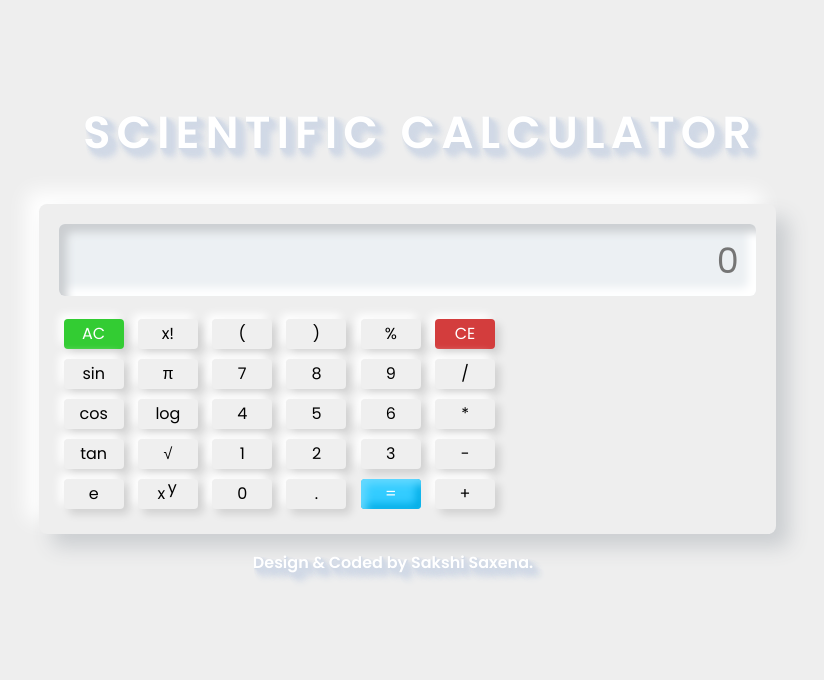
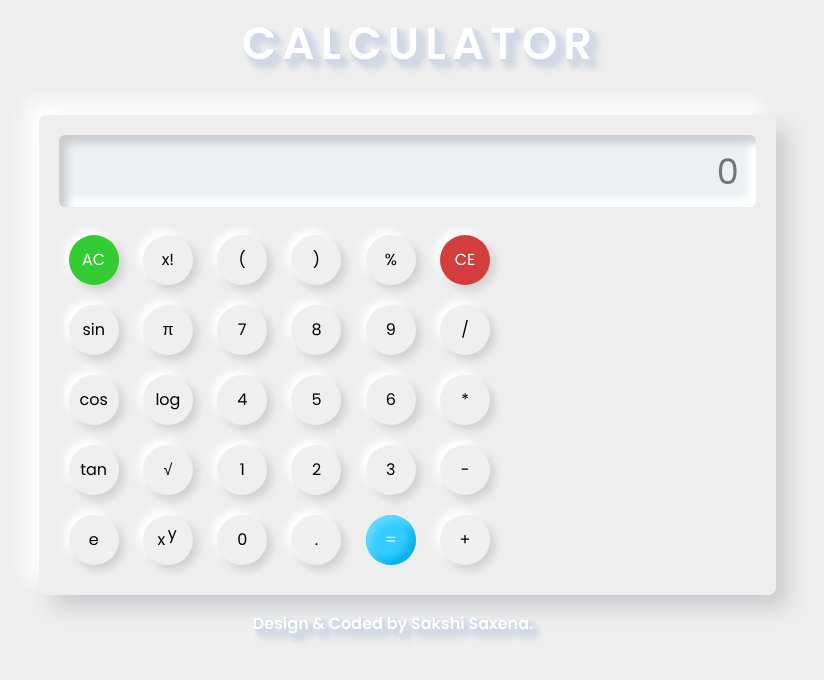
Before and after one commit to Sakshi-Saxena/LGMVIP-Web-Calculator, a plain HTML site: page index.html in a window 1280 px wide. Shown: the whole page, without its empty margins (247-1071 px from the left). Drawn offline with Linux system fonts and the light colour scheme.

Commit message:
final commit

```diff
--- a/index.html
+++ b/index.html
@@ -8,7 +8,7 @@
     <link rel="stylesheet" href="style.css">
 </head>
 <body>
-    <h2>Scientific Calculator</h2>
+    <h2>Calculator</h2>
     <div class="container">
         <div class="display">
             <input id="screen" type="text" placeholder="0">
--- a/style.css
+++ b/style.css
@@ -12,10 +12,12 @@ body {
         min-height: 100vh;
         user-select: none;
         background: #eeeeee;
+
     }
 
     .container
-    {   margin-left: 1.8em;
+    {
+        margin-left: 1.8em;
         padding: 20px;
         border-radius: 8px;
         box-shadow: 13px 13px 20px #cbced1,
@@ -25,7 +27,7 @@ body {
     .content
     {
         width: 100%;
-        margin-top: 1.7em;
+        margin-top: 1em;
         display: flex;
         justify-content: center;
         align-items: center;
@@ -34,13 +36,13 @@ body {
 
     .row button
     {
-        width: 60px;
-        height: 30px;
+        width: 50px;
+        height: 50px;
         font-size: 16px;
         border: none;
         outline: none;
-        margin: 5px;
-        border-radius: 4px;
+        margin: 10px;
+        border-radius: 50%;
         transition: .1s;
         box-shadow: 5px 5px 8px #00000020,
                    -5px -5px 8px #ffff;
@@ -113,7 +115,7 @@ body {
     {
         font-size: 45px;
         position: relative;
-        margin-top: 2.2em;
+        margin-top: 10px;
         margin-left: 1.2em;
         color: #fff;
         text-transform: uppercase;
```
